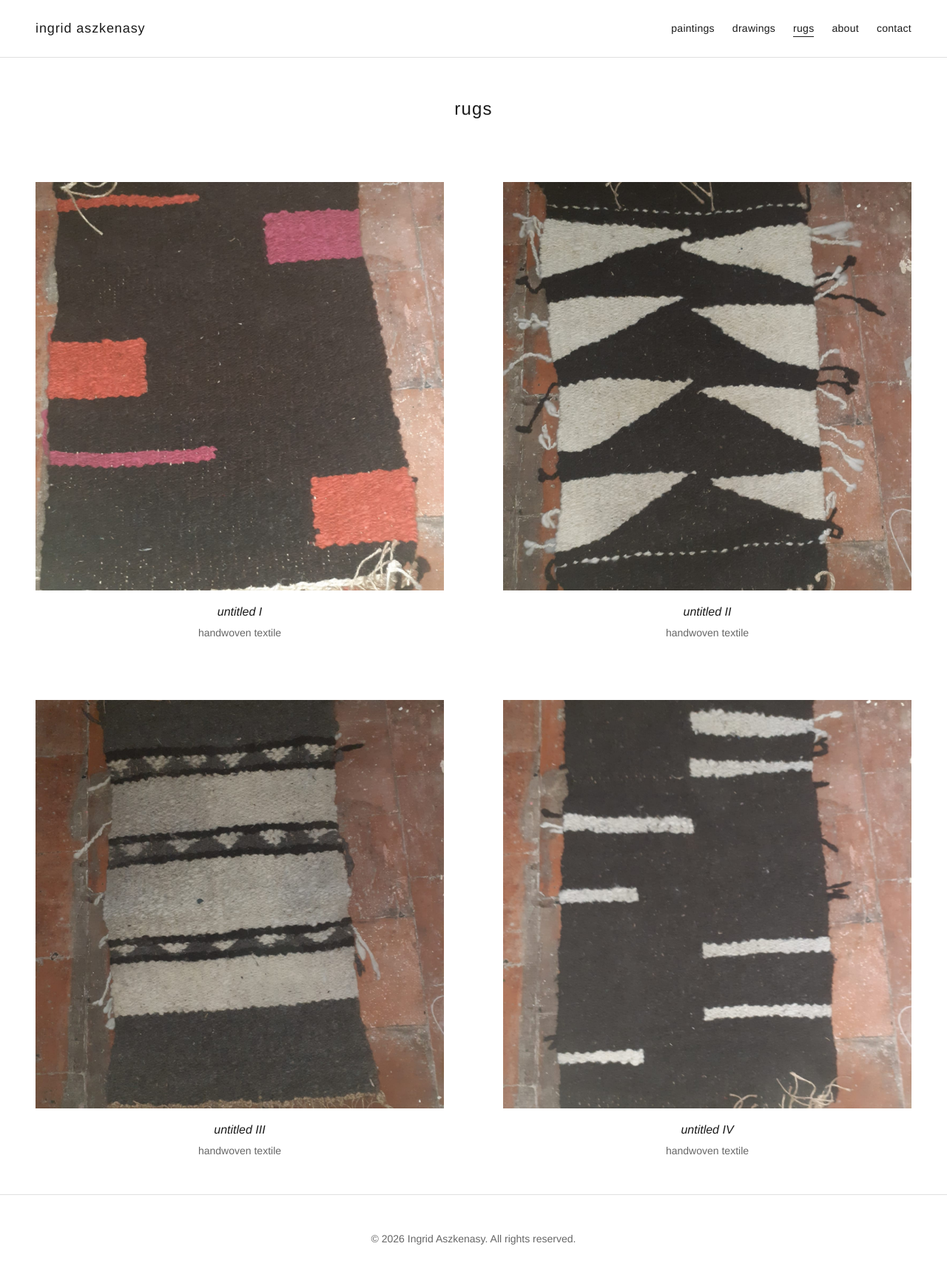
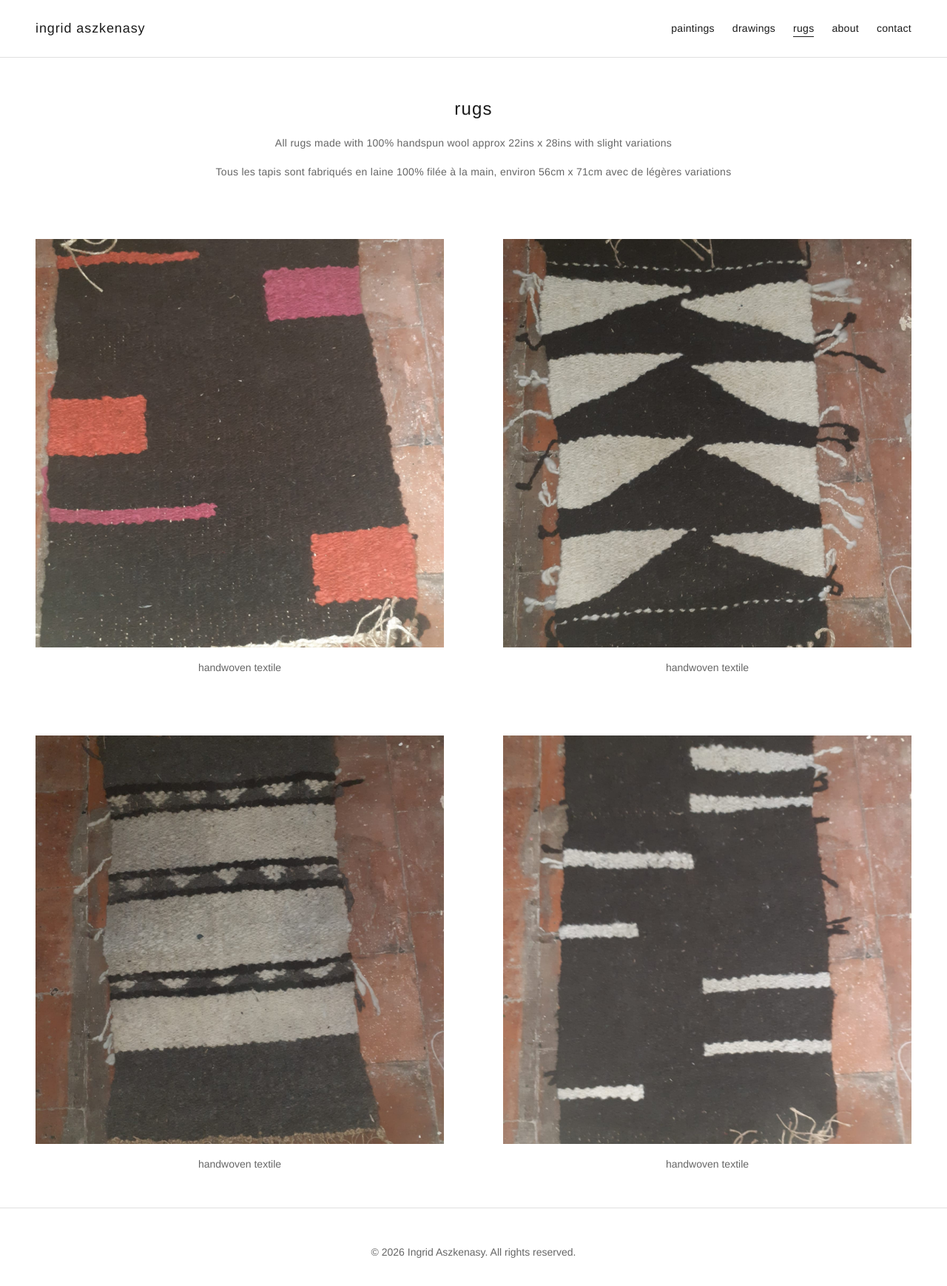
Before and after one commit to tedotedo/ingrid-jan-31-2026, a plain HTML site: page rugs.html in a window 1280 px wide. Shown: the whole page at 74% size. Drawn offline with Linux system fonts and the light colour scheme.

Commit message:
Rugs page: add description with French translation, remove individual titles

```diff
--- a/css/style.css
+++ b/css/style.css
@@ -222,6 +222,14 @@ main {
   font-weight: 300;
   letter-spacing: 0.05em;
   text-transform: lowercase;
+}
+
+.gallery-description {
+  margin-top: var(--spacing-sm);
+  font-size: var(--font-size-small);
+  color: var(--secondary-color);
+  font-weight: 300;
+  letter-spacing: 0.02em;
 }
 
 .gallery-grid {
--- a/rugs.html
+++ b/rugs.html
@@ -1,5 +1,6 @@
 <!DOCTYPE html>
 <html lang="en">
+
 <head>
   <meta charset="UTF-8">
   <meta name="viewport" content="width=device-width, initial-scale=1.0">
@@ -7,6 +8,7 @@
   <title>rugs — ingrid aszkenasy</title>
   <link rel="stylesheet" href="css/style.css">
 </head>
+
 <body>
   <header>
     <div class="header-container">
@@ -32,41 +34,45 @@
     <div class="container">
       <div class="gallery-header">
         <h1>rugs</h1>
+        <p class="gallery-description">All rugs made with 100% handspun wool approx 22ins x 28ins with slight variations
+        </p>
+        <p class="gallery-description" lang="fr">Tous les tapis sont fabriqués en laine 100% filée à la main, environ
+          56cm x 71cm avec de légères variations</p>
       </div>
 
       <div class="gallery-grid">
         <!-- Rug 1 -->
-        <div class="gallery-item" data-src="images/rugs/WhatsApp Image 2026-03-08 at 18.10.02 (2).jpeg" data-title="untitled I" data-details="handwoven textile">
-          <img src="images/rugs/WhatsApp Image 2026-03-08 at 18.10.02 (2).jpeg" alt="untitled I - handwoven textile">
+        <div class="gallery-item" data-src="images/rugs/WhatsApp Image 2026-03-08 at 18.10.02 (2).jpeg"
+          data-details="handwoven textile">
+          <img src="images/rugs/WhatsApp Image 2026-03-08 at 18.10.02 (2).jpeg" alt="Handwoven textile rug">
           <div class="gallery-item-info">
-            <p class="gallery-item-title">untitled I</p>
             <p class="gallery-item-details">handwoven textile</p>
           </div>
         </div>
 
         <!-- Rug 2 -->
-        <div class="gallery-item" data-src="images/rugs/WhatsApp Image 2026-03-08 at 18.10.02 (3).jpeg" data-title="untitled II" data-details="handwoven textile">
-          <img src="images/rugs/WhatsApp Image 2026-03-08 at 18.10.02 (3).jpeg" alt="untitled II - handwoven textile">
+        <div class="gallery-item" data-src="images/rugs/WhatsApp Image 2026-03-08 at 18.10.02 (3).jpeg"
+          data-details="handwoven textile">
+          <img src="images/rugs/WhatsApp Image 2026-03-08 at 18.10.02 (3).jpeg" alt="Handwoven textile rug">
           <div class="gallery-item-info">
-            <p class="gallery-item-title">untitled II</p>
             <p class="gallery-item-details">handwoven textile</p>
           </div>
         </div>
 
         <!-- Rug 3 -->
-        <div class="gallery-item" data-src="images/rugs/WhatsApp Image 2026-03-08 at 18.10.02 (4).jpeg" data-title="untitled III" data-details="handwoven textile">
-          <img src="images/rugs/WhatsApp Image 2026-03-08 at 18.10.02 (4).jpeg" alt="untitled III - handwoven textile">
+        <div class="gallery-item" data-src="images/rugs/WhatsApp Image 2026-03-08 at 18.10.02 (4).jpeg"
+          data-details="handwoven textile">
+          <img src="images/rugs/WhatsApp Image 2026-03-08 at 18.10.02 (4).jpeg" alt="Handwoven textile rug">
           <div class="gallery-item-info">
-            <p class="gallery-item-title">untitled III</p>
             <p class="gallery-item-details">handwoven textile</p>
           </div>
         </div>
 
         <!-- Rug 4 -->
-        <div class="gallery-item" data-src="images/rugs/WhatsApp Image 2026-03-08 at 18.10.03 (1).jpeg" data-title="untitled IV" data-details="handwoven textile">
-          <img src="images/rugs/WhatsApp Image 2026-03-08 at 18.10.03 (1).jpeg" alt="untitled IV - handwoven textile">
+        <div class="gallery-item" data-src="images/rugs/WhatsApp Image 2026-03-08 at 18.10.03 (1).jpeg"
+          data-details="handwoven textile">
+          <img src="images/rugs/WhatsApp Image 2026-03-08 at 18.10.03 (1).jpeg" alt="Handwoven textile rug">
           <div class="gallery-item-info">
-            <p class="gallery-item-title">untitled IV</p>
             <p class="gallery-item-details">handwoven textile</p>
           </div>
         </div>
@@ -95,4 +101,5 @@
 
   <script src="js/main.js"></script>
 </body>
+
 </html>
```
